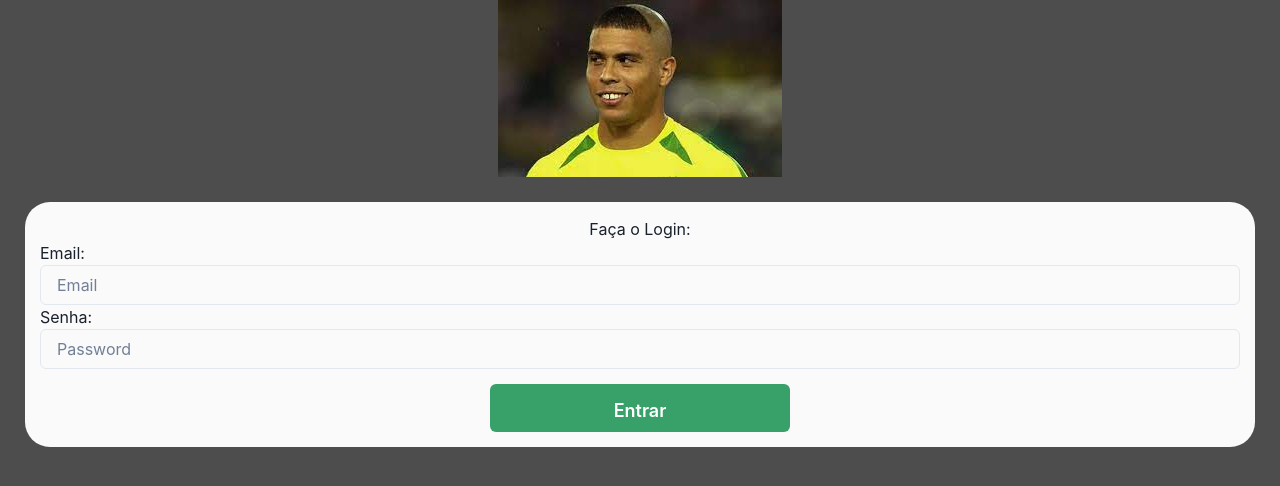
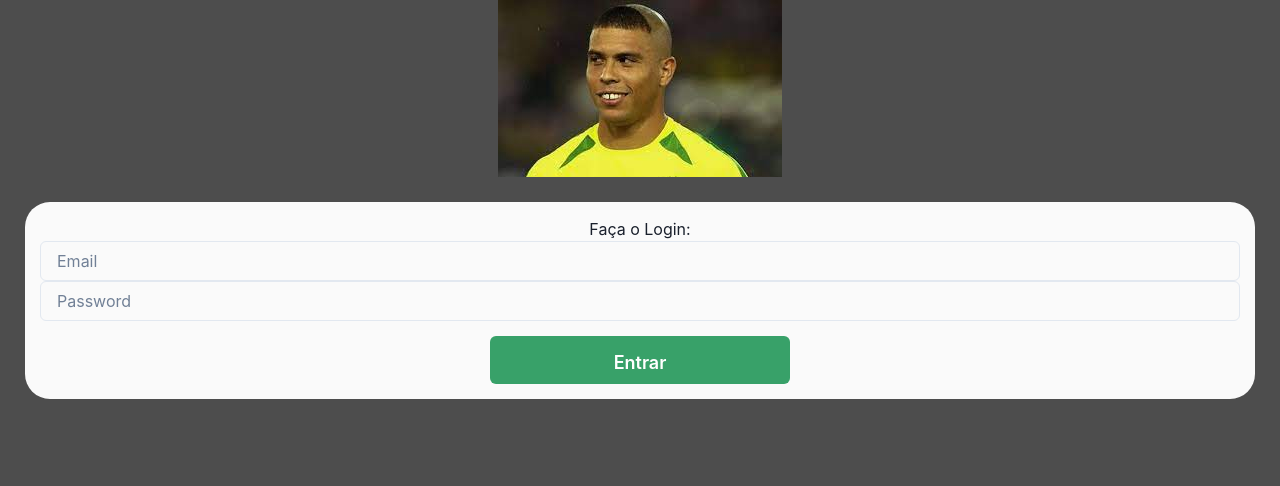
Before and after one commit to gabrielmatuk/ts-study, a React (Create React App) app in the folder 02-React/ts-react/: page / in a window 1280 px wide. Shown: the top 486 px of the page. Built offline with nearby package versions, Linux system fonts and the light colour scheme.

Commit message:
refactor(inputs): remaking the input component

```diff
--- a/02-React/ts-react/src/components/Header/Header.tsx
+++ b/02-React/ts-react/src/components/Header/Header.tsx
@@ -1,11 +1,7 @@
-import React from 'react'
-import { AppContext } from '../AppContext'
 import './Header.css'
 import logo from './ronaldo.jpeg'
 
 export const Header = () => {
-  const context = React.useContext(AppContext)
-  console.log(context)
   return (
     <div className='header'>
       <img className='logo' src={logo} alt='Ronaldo Fenomeno'/>
--- a/02-React/ts-react/src/components/Inputs.tsx
+++ b/02-React/ts-react/src/components/Inputs.tsx
@@ -2,7 +2,6 @@ import {Input} from '@chakra-ui/react'
 import React from 'react'
 
 interface IInputs  {
-    label: string,
     htmlFor?: string,
     id:string
     type?: string
@@ -10,13 +9,12 @@ interface IInputs  {
 }
 
 
-export const InputsPassword = ( {id, label, htmlFor, type, placeholder, }: IInputs) => {
+export const Inputs = ( {id, htmlFor, type, placeholder, }: IInputs) => {
   const [password, setpassword] = React.useState('')
   return (
     <>
     <div>
     <label htmlFor={htmlFor}>
-        {label}
     </label>
     <Input id={id} type={type} placeholder={placeholder} value={password} onChange={(event) => {setpassword(event.target.value)}}></Input>
     </div>
@@ -25,24 +23,6 @@ export const InputsPassword = ( {id, label, htmlFor, type, placeholder, }: IInpu
   )
 }
 
-export const InputsEmail = ( {id, label, htmlFor, type, placeholder}: IInputs) => {
-  const [email, setEmail] = React.useState('')
 
-  return (
-    <>
-    <div>
-    <label htmlFor={htmlFor}>
-        {label}
-    </label>
-    <Input id={id} type={type} placeholder={placeholder} value={email} onChange={(event) => {setEmail(event.target.value)}}></Input>
-    </div>
-    </>
 
-  )
-}
-
-const Inputs = {
-  InputsEmail,
-  InputsPassword
-}
 export default Inputs
--- a/02-React/ts-react/src/pages/Home.tsx
+++ b/02-React/ts-react/src/pages/Home.tsx
@@ -1,20 +1,41 @@
-import { Box, Center } from '@chakra-ui/react'
+import { Box, Center,Input } from '@chakra-ui/react'
+import React from 'react'
+import { useContext } from 'react'
+import { useNavigate } from 'react-router-dom'
+import { AppContext } from '../components/AppContext'
 import { ButtonComponent } from '../components/Button'
 import Card from '../components/Card'
-import { InputsEmail, InputsPassword } from '../components/Inputs'
-import { Login } from '../services/login'
+import { Inputs } from '../components/Inputs'
+import { login} from '../services/login'
+
+
 
 const Home = () => {
+  const [email, setEmail] = React.useState('')
+
+  const {setIsLoggedIn} = useContext(AppContext)
+  const navigate = useNavigate()
+
+  const validateUser = async(email: string) => {
+    const loggedIn = await login(email)
+
+
+    if(!loggedIn){
+      alert('Email inválido')
+    }
+    setIsLoggedIn(true)
+    navigate('conta/1')
+  }
   return (
       <Box minHeight='100vh' padding='25px'>
         <Card>
           <Center>
       <h1>Faça o Login: </h1>
           </Center>
-          <InputsEmail id='emailInput' label='Email:' htmlFor='emailInput' placeholder='Email'></InputsEmail>
-          <InputsPassword id='passwordInpput' label='Senha:' htmlFor='passwordInpput' type='password' placeholder='Password'></InputsPassword>
+          <Input placeholder='Email' value={email} onChange={(event)=> setEmail(event.target.value)}></Input>
+          <Inputs id='passwordInpput' htmlFor='passwordInpput' type='password' placeholder='Password'></Inputs>
           <Center>
-            <ButtonComponent onClick={()=> {Login('gabriel@matuk.com')}}/>
+            <ButtonComponent onClick={()=> {validateUser(email)}}/>
           </Center>
         </Card>
       </Box>
--- a/02-React/ts-react/src/services/login.tsx
+++ b/02-React/ts-react/src/services/login.tsx
@@ -1,18 +1,14 @@
-import React from 'react'
-import {useNavigate} from 'react-router-dom'
 import {api} from '../api'
-import { AppContext } from '../components/AppContext'
 
-
-export const Login =  async(email: string):Promise<void> => {
-    const {setIsLoggedIn} = React.useContext(AppContext)
-    const navigate = useNavigate()
-
+export const login =  async(email: string):Promise<boolean> => {
     const data: any = await api
 
     if(email !== data.email){
-        return alert('Email inválido!')
+        console.log(email)
+        console.log(data.email)
+
+        return false
     }
-    setIsLoggedIn(true)
-    navigate(`/${data.id}`)
+
+    return true
 }
```
Also changed, not shown: 1 other file (tests, documents, lock files or other folders).
